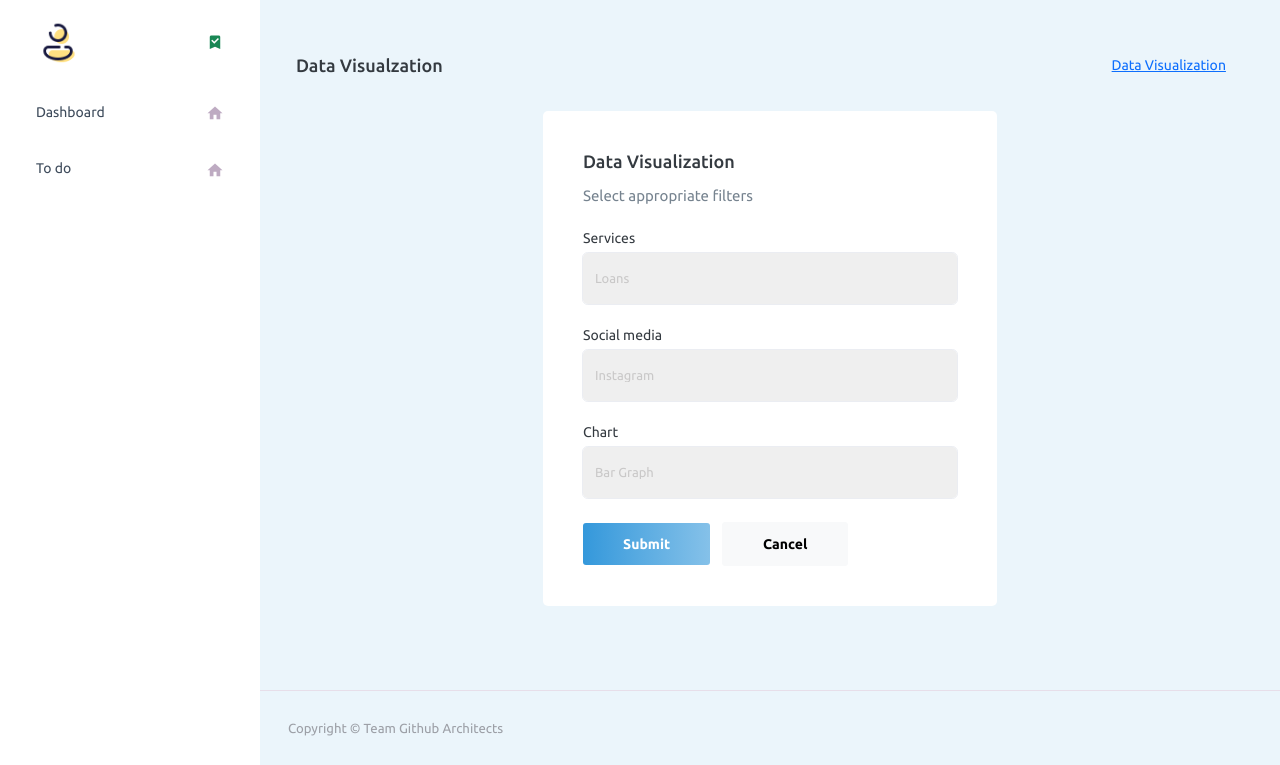
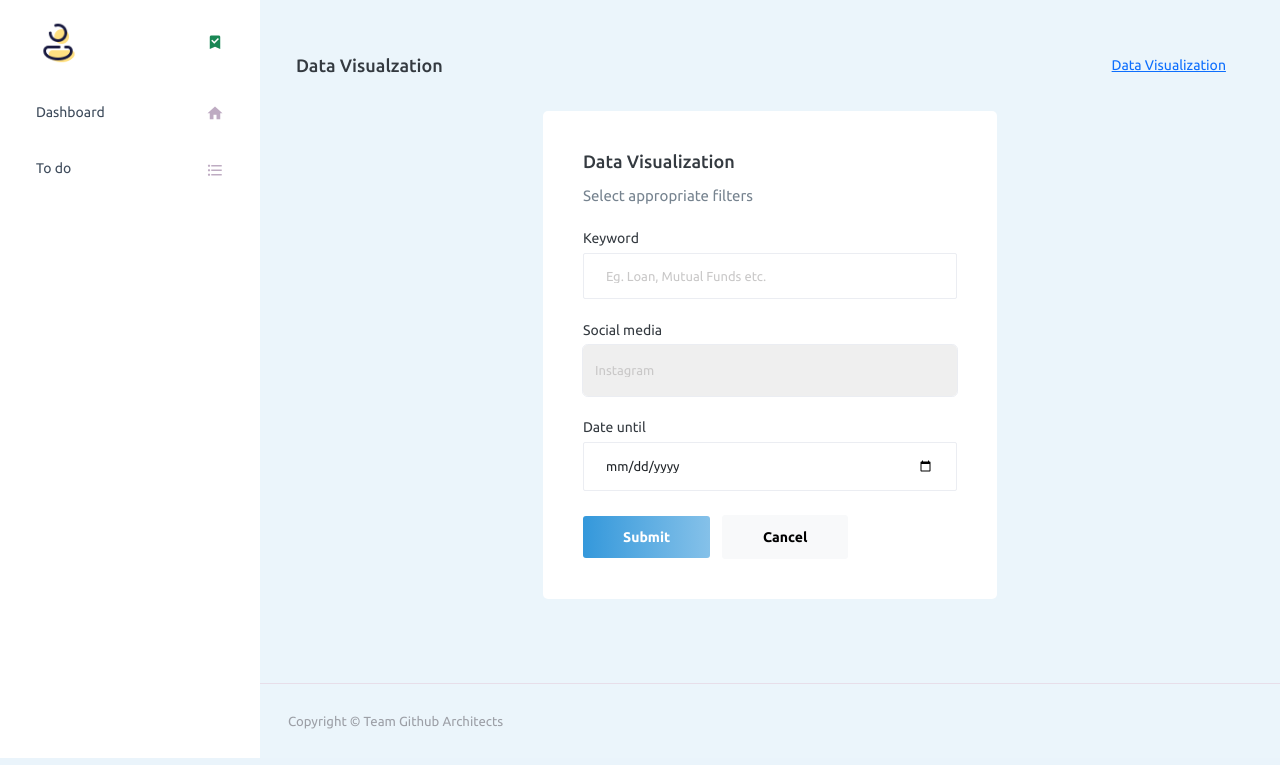
Before and after one commit to ayushb2002/hackrx4.0, a Django app: template crm/templates/dataVisualization.html in a window 1280 px wide. Shown: the part 70-835 px from the top of the page. Run offline with Django 4.2, Linux system fonts and the light colour scheme; the template is opened without the code that fills it, so the values that code supplies are empty; some libraries are stand-ins or nearby versions.

Commit message:
CSS fixed

```diff
--- a/crm/templates/base.html
+++ b/crm/templates/base.html
@@ -164,7 +164,7 @@
                     <li class="nav-item">
                         <a class="nav-link" href="{% url 'todo' %}">
                             <span class="menu-title">To do</span>
-                            <i class="mdi mdi-home menu-icon"></i>
+                            <i class="mdi mdi-format-list-bulleted menu-icon"></i>
                         </a>
                     </li>
                     {% if user_type == "manager" %}
@@ -194,13 +194,13 @@
                     <li class="nav-item">
                         <a class="nav-link" href="{% url 'dataVisualization' %}">
                             <span class="menu-title">Data Visualization</span>
-                            <i class="mdi mdi-format-list-bulleted menu-icon"></i>
+                            <i class="mdi mdi-chart-bar menu-icon"></i>
                         </a>
                     </li>
                     <li class="nav-item">
                         <a class="nav-link" href="{% url 'settings' %}">
                             <span class="menu-title">Settings</span>
-                            <i class="mdi mdi-format-list-bulleted menu-icon"></i>
+                            <i class="mdi mdi-settings menu-icon"></i>
                         </a>
                     </li>
                     {% comment %} <li class="nav-item">
--- a/crm/templates/dataVisualization.html
+++ b/crm/templates/dataVisualization.html
@@ -25,32 +25,24 @@ Visualize Data | CRM
                 <p class="card-description"> Select appropriate filters </p>
 
 
-                <form class="forms-sample" name="dataVisualization" method="POST" action="{% url 'dataVisualization' %}">
+                <form class="forms-sample" name="dataVisualization" method="POST"
+                    action="{% url 'dataVisualization' %}">
                     {%csrf_token%}
                     <div class="form-group">
-                        <label for="selectService">Services</label>
-                        <select class="form-control form-control-lg" id="selectService" name="service">
-                            <option value="loan" >Loans</option>
-                            <option value="insurance" >Insurances</option>
-                            <option value="cards" >Credit Cards</option>
-                            <option value="emi" >EMI</option>
-                            <option value="investment" >Investments</option>
-                            <option value="savings" >Savings</option>
-                        </select>
+                        <label for="selectService">Keyword</label>
+                        <input type="text" class="form-control" id="selectService"
+                            placeholder="Eg. Loan, Mutual Funds etc." name="keyword">
                     </div>
                     <div class="form-group">
                         <label for="selectData">Social media</label>
                         <select class="form-control form-control-lg" id="selectData" name="social_media">
-                            <option value="past" >Instagram</option>
-                            <option value="current" >Twitter</option>
+                            <option value="past">Instagram</option>
+                            <option value="current">Twitter</option>
                         </select>
                     </div>
                     <div class="form-group">
-                        <label for="selectChart" >Chart</label>
-                        <select class="form-control form-control-lg" id="selectChart" name="chart">
-                            <option value="bar" >Bar Graph</option>
-                            <option value="pie" >Pie Chart</option>
-                        </select>
+                        <label for="dateUntil">Date until</label>
+                        <input type="date" class="form-control" id="dateUntil" name="dateUntil">
                     </div>
                     <button type="submit" class="btn btn-gradient-primary me-2">Submit</button>
                     <a href="{% url 'dashboard' %}" class="btn btn-light">Cancel</a>
@@ -90,7 +82,7 @@ Visualize Data | CRM
                 <!-- Display more fields as needed -->
             </tr>
             <script>
-              document.getElementById('status-{{ lead.username }}-{{ id }}').addEventListener('change', function() {
+                document.getElementById('status-{{ lead.username }}-{{ id }}').addEventListener('change', function () {
                     document.getElementById('lead-form-{{ lead.username }}-{{ id }}').submit();
                 });
             </script>
```
Lines whose indentation alone changed are shown as unchanged.
